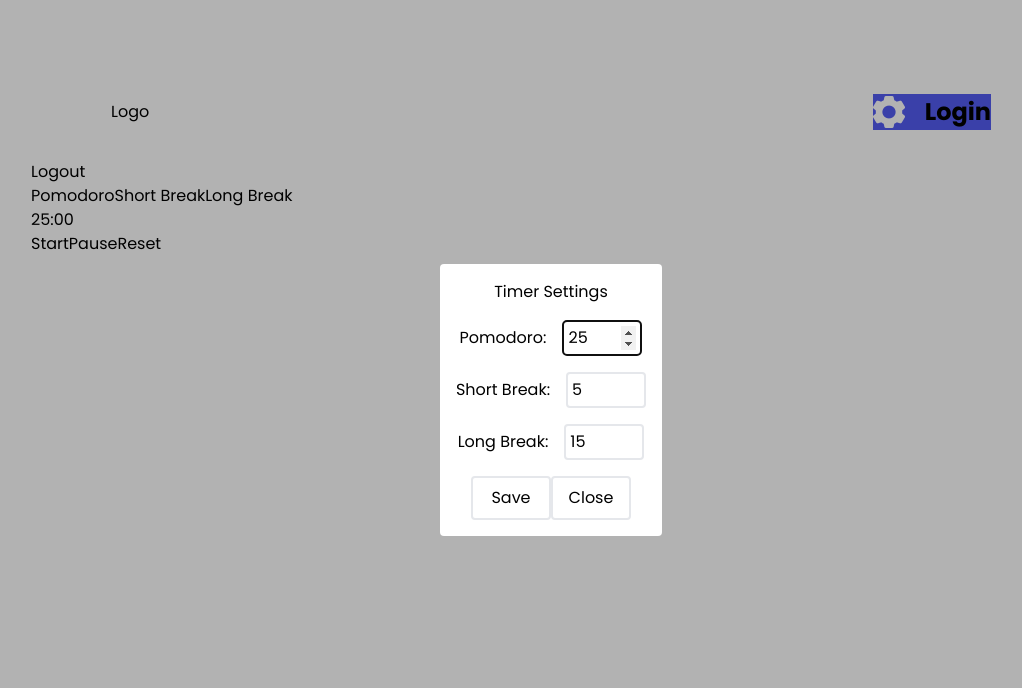
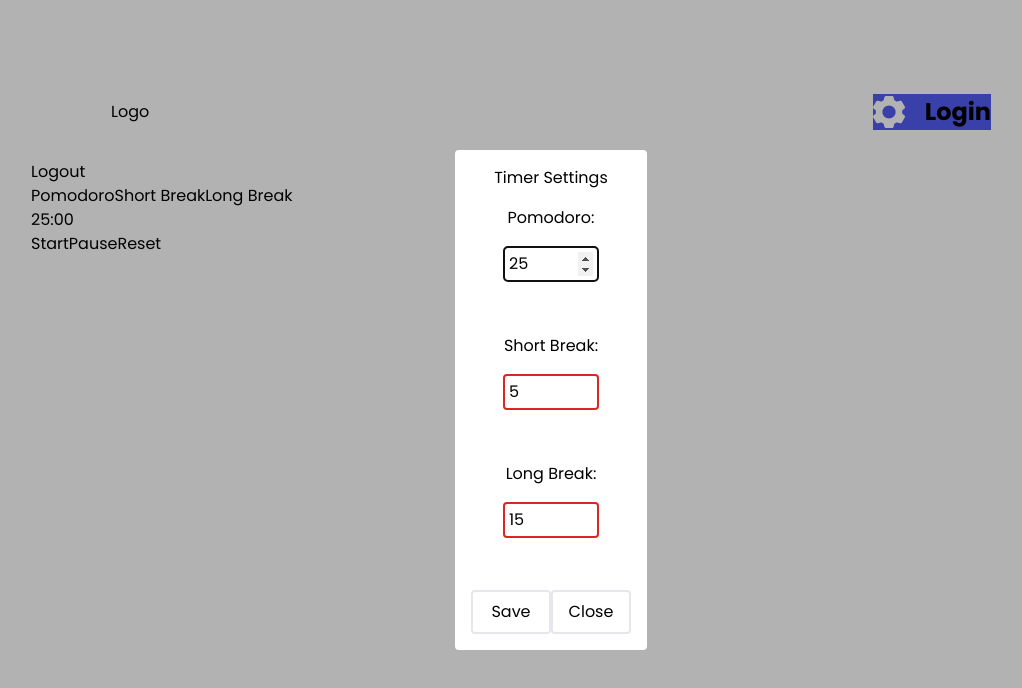
Before and after one commit to VitaliaSvirskaja/pomodoro, a React (Vite) app: page / in a window 1280 px wide. Both pictures are taken after a click on the picture 977 px from the left and 112 px from the top of the page. Shown: the top 688 px of the page, without its empty margins (89-1111 px from the left). Built offline with nearby package versions, Linux system fonts and the light colour scheme; no server answers.

Commit message:
Refactored styling of input component to include space for the error message

```diff
--- a/src/components/Input.tsx
+++ b/src/components/Input.tsx
@@ -2,16 +2,25 @@ import React, { InputHTMLAttributes } from "react";
 
 interface Props extends InputHTMLAttributes<HTMLInputElement> {
   label: string;
+  error: string;
 }
-export function Input({ label, ...inputProps }: Props) {
+export function Input({ error, label, ...inputProps }: Props) {
   return (
-    <div className="flex items-center gap-4 justify-between">
-      <label htmlFor={label}>{label}:</label>
-      <input
-        {...inputProps}
-        name={label}
-        className="w-20 rounded border-2 p-1"
-      />
+    <div className="flex flex-col items-center gap-0 justify-between h-28">
+      <div className="flex flex-col items-center gap-4 justify-between">
+        <label htmlFor={label}>{label}:</label>
+        <input
+          {...inputProps}
+          name={label}
+          className={
+            "w-24 rounded border-2 p-1 " +
+            (error !== "" ? "border-red-600" : "")
+          }
+        />
+      </div>
+      <div>
+        <span className="text-xs text-red-600">{error}</span>
+      </div>
     </div>
   );
 }
```
